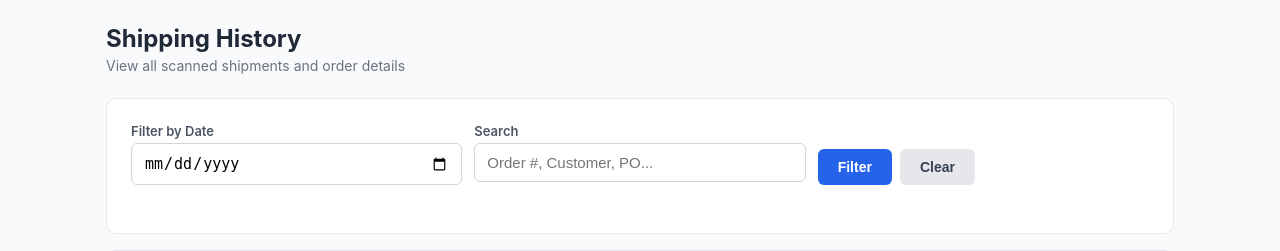
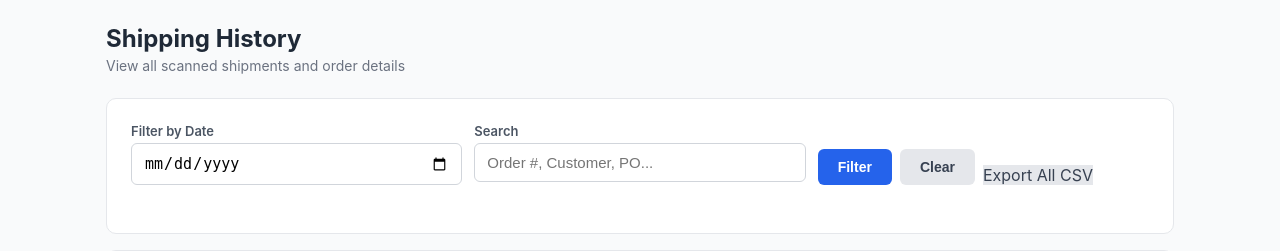
Before and after one commit to rafamarmol/ShipTrack, a Flask app: page /history in a window 1280 px wide. Shown: the part 56-307 px from the top of the page. Run offline with Flask 3, Linux system fonts and the light colour scheme; data that the repository does not hold is empty; some libraries are stand-ins or nearby versions.

Commit message:
Add all-time CSV export on history page
New endpoint GET /api/export/scans returns a CSV with Order Number
and Status (Scanned / Partial Scan) for every order ever scanned.
Button added to the history page filter bar.

Co-Authored-By: Claude Opus 4.6 <noreply@anthropic.com>

```diff
--- a/app.py
+++ b/app.py
@@ -825,6 +825,37 @@ def get_stats():
     })
 
 
+# ─── API: CSV Export (all scans) ─────────────────────────────────────────────
+
+@app.route('/api/export/scans')
+def export_scans_csv():
+    """Export all scans as a 2-column CSV: Order Number, Status."""
+    db = get_db()
+
+    rows = fetch_all(db, """
+        SELECT o.order_number, o.total_boxes, COUNT(s.id) as boxes_scanned
+        FROM orders o
+        LEFT JOIN scans s ON o.order_number = s.order_number
+        GROUP BY o.order_number, o.total_boxes
+        HAVING COUNT(s.id) > 0
+        ORDER BY MAX(s.scanned_at) DESC
+    """)
+
+    import io
+    output = io.StringIO()
+    output.write('Order Number,Status\n')
+    for r in rows:
+        status = 'Scanned' if (r['total_boxes'] and r['boxes_scanned'] >= r['total_boxes']) else 'Partial Scan'
+        output.write('"{}","{}"\n'.format(r['order_number'], status))
+
+    from flask import Response
+    return Response(
+        output.getvalue(),
+        mimetype='text/csv',
+        headers={'Content-Disposition': 'attachment; filename=shiptrack-all-scans.csv'}
+    )
+
+
 if __name__ == '__main__':
     migrate_db()
     init_db()
--- a/templates/history.html
+++ b/templates/history.html
@@ -19,6 +19,7 @@
         <div class="form-group" style="display:flex;align-items:flex-end;gap:8px;">
             <button class="btn-primary" onclick="loadHistory()">Filter</button>
             <button class="btn-secondary" onclick="clearFilters()">Clear</button>
+            <a href="/api/export/scans" class="btn-secondary" style="text-decoration:none;text-align:center;">Export All CSV</a>
         </div>
     </div>
 </div>
```
